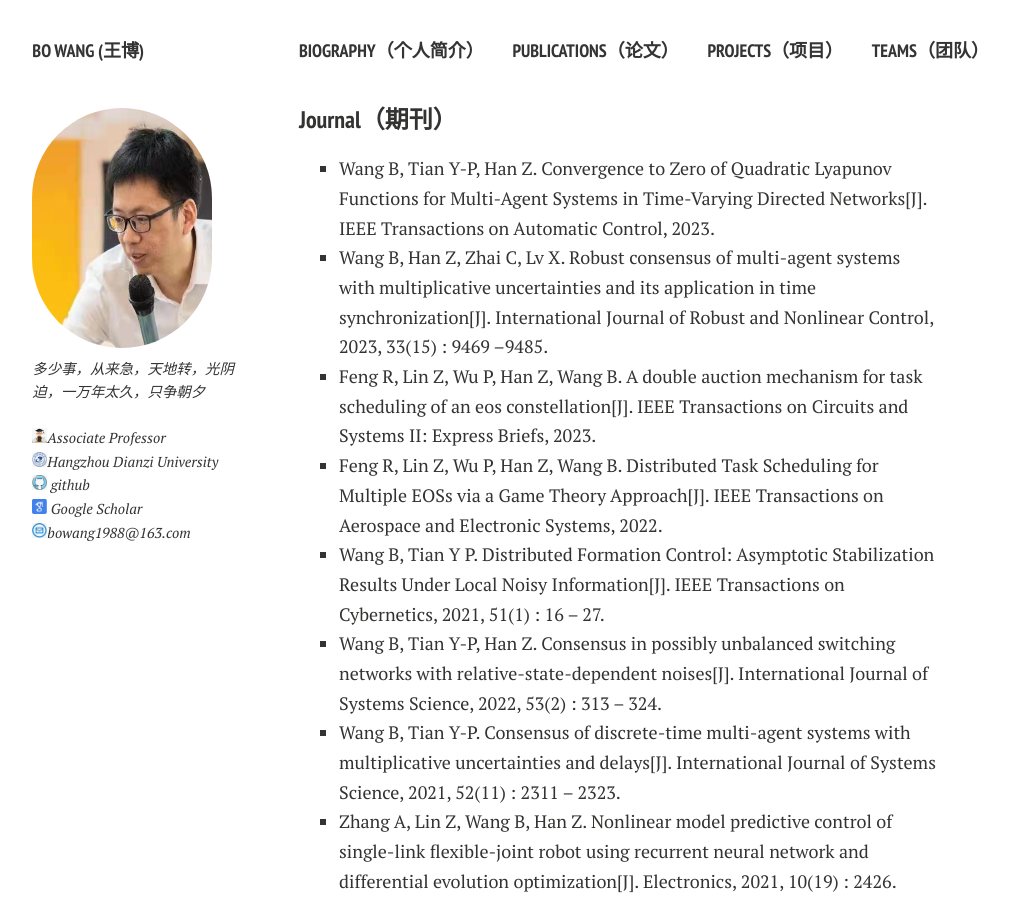
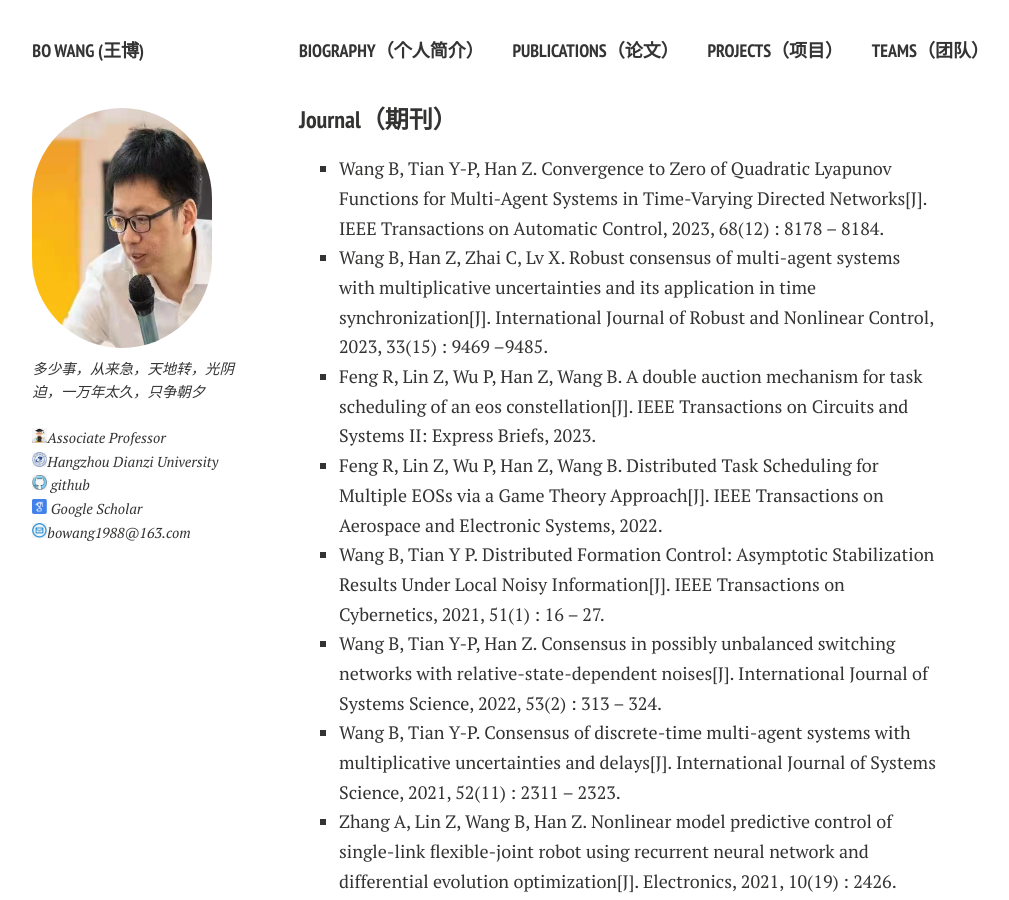
Before and after one commit to wennboo/wennboo.github.io, a Jekyll site: the page built from publications.md, in a window 1280 px wide and 900 px high. Shown: the whole window, without its empty margins (21-1030 px from the left). Built offline with Jekyll 4.4.1, drawn with Linux system fonts in a browser that asks for light colours; nearby versions of some CDN libraries; comment, search, counter and statistics services are not loaded; a style sheet for code colours, icons or effects is not loaded.

Commit message:
Update publications.md

```diff
--- a/publications.md
+++ b/publications.md
@@ -7,7 +7,7 @@ title: Publications
 
 #### Journal（期刊）
 
-- Wang B, Tian Y-P, Han Z. Convergence to Zero of Quadratic Lyapunov Functions for Multi-Agent Systems in Time-Varying Directed Networks[J]. IEEE Transactions on Automatic Control, 2023.
+- Wang B, Tian Y-P, Han Z. Convergence to Zero of Quadratic Lyapunov Functions for Multi-Agent Systems in Time-Varying Directed Networks[J]. IEEE Transactions on Automatic Control, 2023, 68(12) : 8178 – 8184.
 - Wang B, Han Z, Zhai C, Lv X. Robust consensus of multi-agent systems with multiplicative uncertainties and its application in time synchronization[J]. International Journal of Robust and Nonlinear Control, 2023, 33(15) : 9469 –9485.
 - Feng R, Lin Z, Wu P, Han Z, Wang B. A double auction mechanism for task scheduling of an eos constellation[J]. IEEE Transactions on Circuits and Systems II: Express Briefs, 2023.
 - Feng R, Lin Z, Wu P, Han Z, Wang B. Distributed Task Scheduling for Multiple EOSs via a Game Theory Approach[J]. IEEE Transactions on Aerospace and Electronic Systems, 2022.
```
